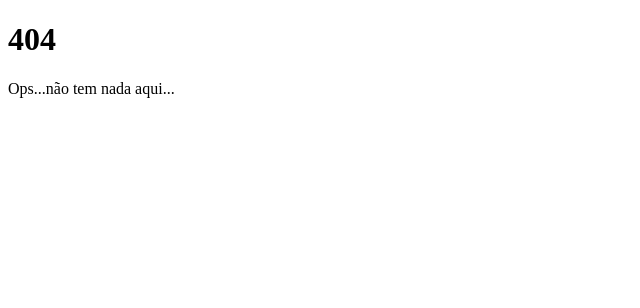
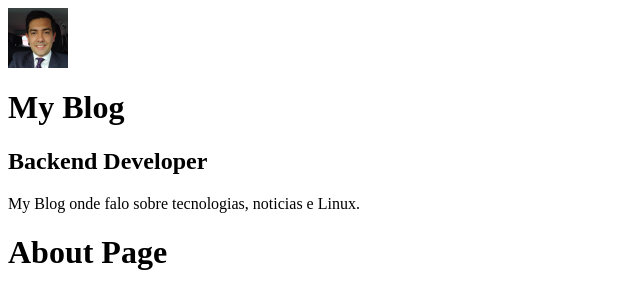
Before and after one commit to jonasbfranco/my-blog, a Gatsby site: page /about in a window 1280 px wide. Before the commit this address had no page. Shown: the whole page, without its empty margins (0-640 px from the left). Built offline with nearby package versions, Linux system fonts and the light colour scheme; Gatsby itself is replaced by a stand-in of ours.

Commit message:
:up: primeiro commit

```diff
--- a/gatsby-config.js
+++ b/gatsby-config.js
@@ -1,6 +1,7 @@
 module.exports = {
   siteMetadata: {
     title: `My Blog`,
+    position: `Backend Developer`,
     description: `My Blog onde falo sobre tecnologias, noticias e Linux.`,
     author: `@nooblinux`,
   },
--- a/package.json
+++ b/package.json
@@ -6,6 +6,7 @@
   "author": "Kyle Mathews <mathews.kyle@gmail.com>",
   "dependencies": {
     "gatsby": "^3.2.1",
+    "gatsby-image": "^3.2.0",
     "gatsby-plugin-gatsby-cloud": "^2.2.0",
     "gatsby-plugin-image": "^1.2.0",
     "gatsby-plugin-manifest": "^3.2.0",
@@ -20,6 +21,7 @@
     "react-helmet": "^6.1.0"
   },
   "devDependencies": {
+    "cross-env": "^7.0.3",
     "prettier": "2.2.1"
   },
   "keywords": [
@@ -29,6 +31,7 @@
   "scripts": {
     "build": "gatsby build",
     "develop": "gatsby develop",
+    "develop:playground": "cross-env GATSBY_GRAPHQL_IDE=playground gatsby develop",
     "format": "prettier --write \"**/*.{js,jsx,ts,tsx,json,md}\"",
     "start": "npm run develop",
     "serve": "gatsby serve",
--- /dev/null
+++ b/src/components/Avatar/index.js
@@ -0,0 +1,24 @@
+import * as React from "react"
+import { useStaticQuery, graphql } from 'gatsby'
+import Img from "gatsby-image"
+
+
+const Avatar = () => {
+    const { avatarImage } = useStaticQuery (
+        graphql`
+            query {
+                avatarImage: file(relativePath: { eq: "profile-photo.jpg"}) {
+                    childImageSharp {
+                        fluid(maxWidth: 60, maxHeight: 60) {
+                            ...GatsbyImageSharpFluid
+                        }
+                    }
+                }
+            }
+        `
+    )
+
+    return <Img fluid={avatarImage.childImageSharp.fluid} className="foo" style={{width: "60px"}} />
+}
+
+export default Avatar
--- /dev/null
+++ b/src/components/Profile/index.js
@@ -0,0 +1,34 @@
+import * as React from "react"
+import { useStaticQuery, graphql } from 'gatsby'
+
+
+import Avatar from '../Avatar'
+
+const Profile = () => {
+    const {
+        site: {
+            siteMetadata: { title, position, description },
+        },
+    } = useStaticQuery(graphql`
+        query MySiteMetadata {
+            site {
+                siteMetadata {
+                    title
+                    position
+                    description
+                }
+            }
+        }
+    `)
+
+    return (
+        <div className="Profile-wrapper">
+            <Avatar />
+            <h1>{title}</h1>
+            <h2>{position}</h2>
+            <p>{description}</p>
+        </div>
+    )
+}
+
+export default Profile
--- a/src/components/layout.js
+++ b/src/components/layout.js
@@ -1,14 +1,18 @@
 import * as React from "react"
 import PropTypes from "prop-types"
+import Profile from "./Profile"
 
 
 
 
 const Layout = ({ children }) => {
-
-
   return (
+    <>
+    <asside>
+      <Profile />
+    </asside>
     <main>{children}</main>
+    </>
   )
 }
 
--- a/src/pages/404.js
+++ b/src/pages/404.js
@@ -5,7 +5,7 @@ import SEO from "../components/seo"
 
 const NotFoundPage = () => (
   <Layout>
-    <SEO title="404: Not found" />
+    <SEO title="404: Not found"/>
     <h1>404</h1>
     <p>Ops...não tem nada aqui...</p>
   </Layout>
--- /dev/null
+++ b/src/pages/about.js
@@ -0,0 +1,14 @@
+import * as React from "react"
+
+import Layout from "../components/layout"
+import SEO from "../components/seo"
+
+
+const AboutPage = () => (
+    <Layout>
+        <SEO title="About" />
+        <h1>About Page</h1>
+    </Layout>
+)
+
+export default AboutPage
--- a/src/pages/index.js
+++ b/src/pages/index.js
@@ -1,4 +1,5 @@
 import * as React from "react"
+import { Link, link } from "gatsby"
 
 
 import Layout from "../components/layout"
@@ -8,7 +9,6 @@ const IndexPage = () => (
   <Layout>
     <SEO title="Home" />
     <h1>Home</h1>
-
   </Layout>
 )
 
```
Also changed, not shown: README.md, src/images/profile-photo.jpg (added), 2 other files.
